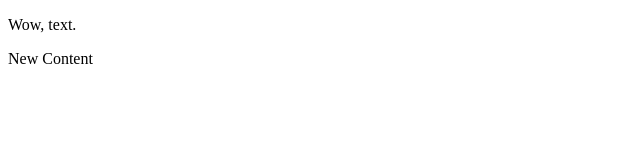
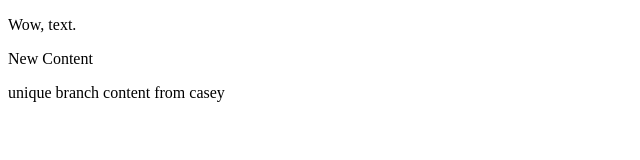
Before and after one commit to karlieward/403Assignment, a plain HTML site: page index.html in a window 1280 px wide. Shown: the whole page, without its empty margins (0-640 px from the left). Drawn offline with Linux system fonts and the light colour scheme.

Commit message:
testing my branch

```diff
--- a/index.html
+++ b/index.html
@@ -8,5 +8,6 @@
 <body>
     <p>Wow, text.</p>
     <p>New Content</p>
+    <p>unique branch content from casey</p>
 </body>
 </html>
```
